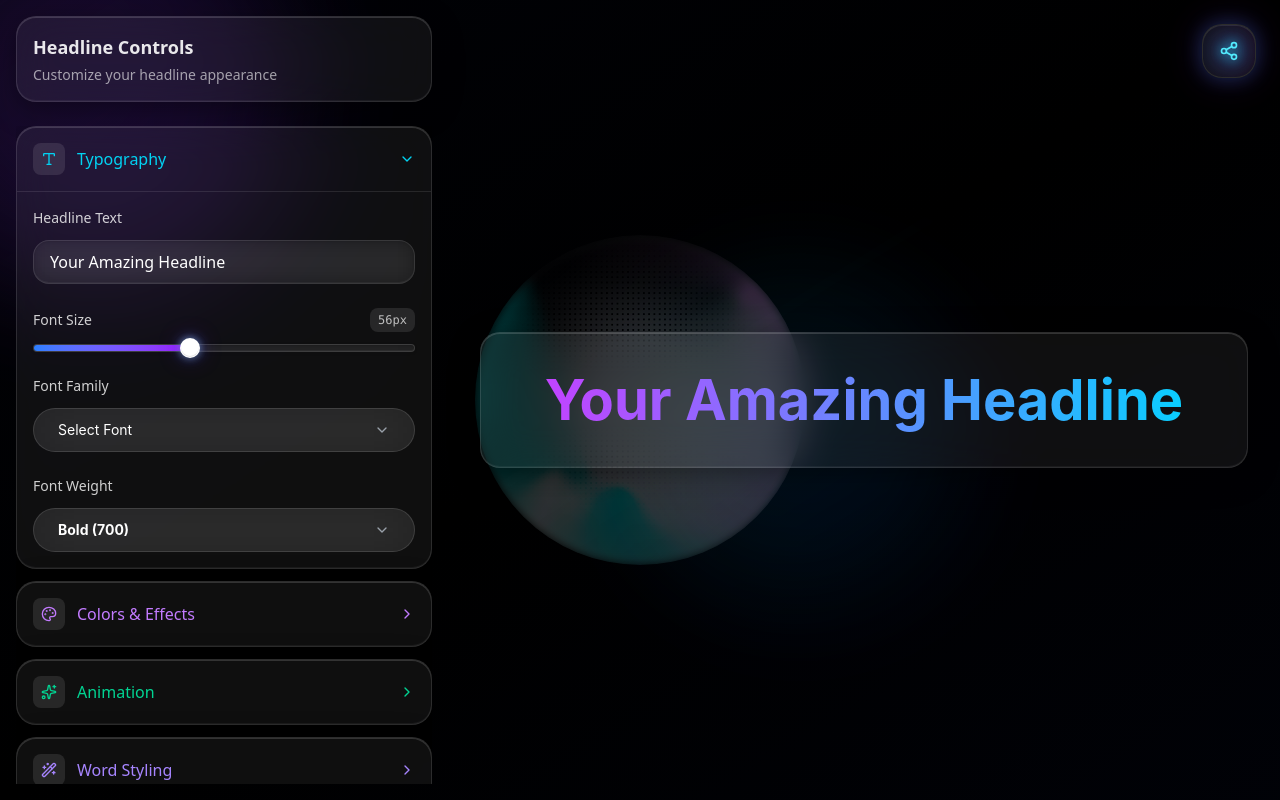
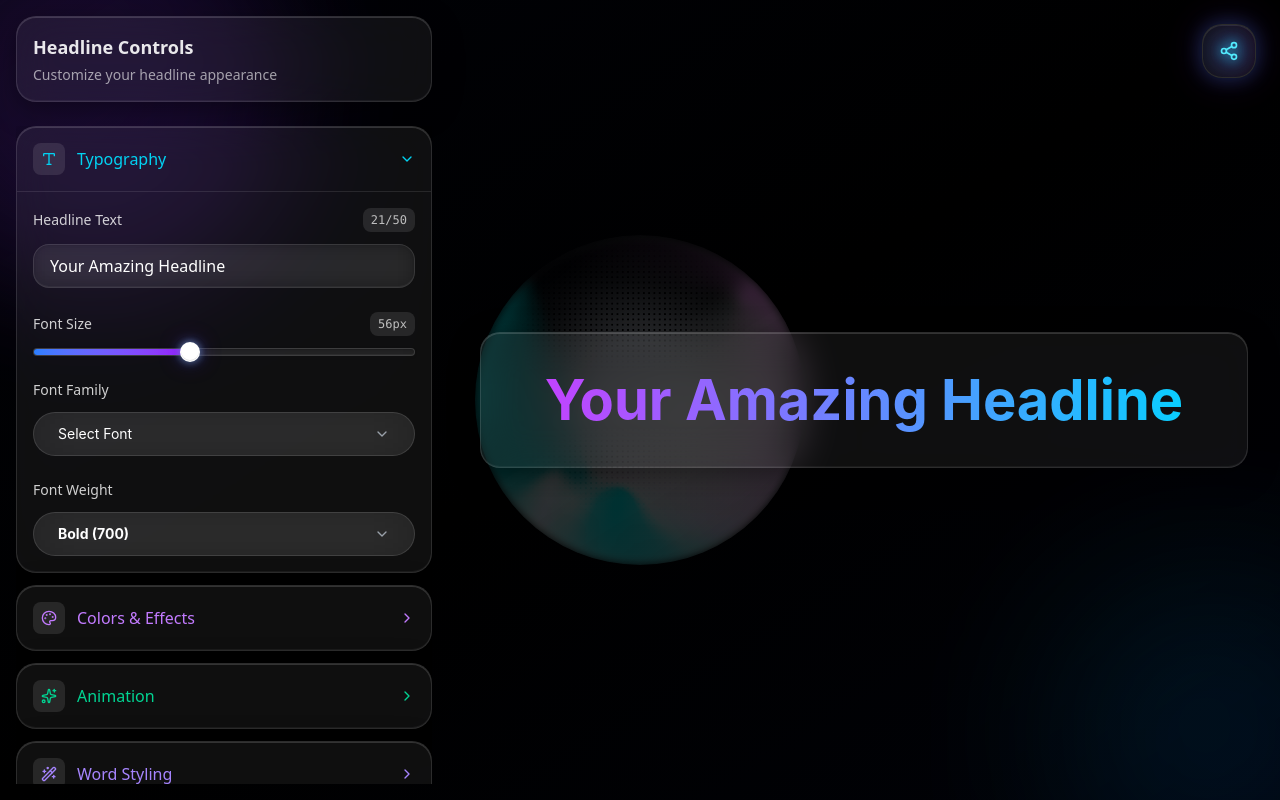
Before and after one commit to monir178/headline-widget, a React (Vite) app: page / in a window 1280 px wide. Built offline with nearby package versions, Linux system fonts and the light colour scheme.

Commit message:
fix: added character limit to headline text

```diff
--- a/src/App.tsx
+++ b/src/App.tsx
@@ -11,7 +11,7 @@ function App() {
       <div className="fixed inset-0 z-0">
         {/* Animated gradient orbs */}
         <div className="absolute -top-24 -left-24 w-96 h-96 bg-gradient-to-br from-purple-500/20 to-violet-600/20 rounded-full blur-3xl "></div>
-        <div className="absolute bottom-1/4 right-1/4 w-80 h-80 bg-gradient-to-br from-cyan-500/15 to-blue-600/15 rounded-full blur-3xl animate-pulse delay-1000"></div>
+        <div className="hidden md:block absolute -bottom-24 -right-24 w-80 h-80 bg-gradient-to-br from-cyan-500/15 to-blue-600/15 rounded-full blur-[90px] "></div>
       </div>
 
       {/* Siri Orb Background */}
--- a/src/components/HeadlineDisplay.tsx
+++ b/src/components/HeadlineDisplay.tsx
@@ -1,5 +1,7 @@
 import { motion } from "framer-motion";
 import { useHeadlineStore } from "@/store/headline-store";
+
+const MAX_CHARACTERS = 100;
 
 export const HeadlineDisplay = () => {
   const { settings } = useHeadlineStore();
@@ -173,6 +175,21 @@ export const HeadlineDisplay = () => {
 
     return (
       <div className="glass-panel p-4 lg:p-8 text-center">
+        {/* Character limit indicator */}
+        {text.length > MAX_CHARACTERS * 0.8 && (
+          <div className="mb-4 flex justify-center">
+            <div
+              className={`px-3 py-1 rounded-full text-xs font-medium transition-all duration-300 ${
+                text.length > MAX_CHARACTERS
+                  ? "bg-red-500/20 text-red-400 border border-red-500/30"
+                  : "bg-yellow-500/20 text-yellow-400 border border-yellow-500/30"
+              }`}>
+              {text.length > MAX_CHARACTERS
+                ? `⚠️ Text exceeds limit (${text.length}/${MAX_CHARACTERS})`
+                : `📝 Approaching limit (${text.length}/${MAX_CHARACTERS})`}
+            </div>
+          </div>
+        )}
         <div
           key={gradientKey}
           className="flex flex-wrap justify-center group"
@@ -358,6 +375,21 @@ export const HeadlineDisplay = () => {
   // Render with word styling
   return (
     <div className="glass-panel p-4 lg:p-8 text-center">
+      {/* Character limit indicator */}
+      {text.length > MAX_CHARACTERS * 0.8 && (
+        <div className="mb-4 flex justify-center">
+          <div
+            className={`px-3 py-1 rounded-full text-xs font-medium transition-all duration-300 ${
+              text.length > MAX_CHARACTERS
+                ? "bg-red-500/20 text-red-400 border border-red-500/30"
+                : "bg-yellow-500/20 text-yellow-400 border border-yellow-500/30"
+            }`}>
+            {text.length > MAX_CHARACTERS
+              ? `⚠️ Text exceeds limit (${text.length}/${MAX_CHARACTERS})`
+              : `📝 Approaching limit (${text.length}/${MAX_CHARACTERS})`}
+          </div>
+        </div>
+      )}
       <motion.h1
         key={`${fontKey}-${gradientKey}`}
         initial={{ opacity: 0 }}
--- a/src/components/TypographyControls.tsx
+++ b/src/components/TypographyControls.tsx
@@ -55,6 +55,8 @@ const fontWeights = [
   { value: 900, label: "Black (900)" },
 ];
 
+const MAX_CHARACTERS = 50;
+
 export const TypographyControls = () => {
   const { settings, updateSettings, updateTypography } = useHeadlineStore();
   const { text, typography } = settings;
@@ -63,18 +65,56 @@ export const TypographyControls = () => {
     <div className="space-y-6">
       {/* Text Content */}
       <div className="space-y-3">
-        <Label
-          htmlFor="headline-text"
-          className="text-sm font-medium text-white/80">
-          Headline Text
-        </Label>
+        <div className="flex items-center justify-between">
+          <Label
+            htmlFor="headline-text"
+            className="text-sm font-medium text-white/80">
+            Headline Text
+          </Label>
+          <div
+            className={`px-2 py-1 rounded-lg text-xs font-mono transition-colors ${
+              text.length > MAX_CHARACTERS
+                ? "bg-red-500/20 text-red-400"
+                : text.length > MAX_CHARACTERS * 0.8
+                ? "bg-yellow-500/20 text-yellow-400"
+                : "bg-white/10 text-white/70"
+            }`}>
+            {text.length}/{MAX_CHARACTERS}
+          </div>
+        </div>
         <Input
           id="headline-text"
           value={text}
-          onChange={(e) => updateSettings({ text: e.target.value })}
+          onChange={(e) => {
+            const newText = e.target.value;
+            if (newText.length <= MAX_CHARACTERS) {
+              updateSettings({ text: newText });
+            }
+          }}
           placeholder="Enter your amazing headline..."
-          className="text-base"
+          className={`text-base transition-colors ${
+            text.length > MAX_CHARACTERS
+              ? "border-red-500/50 focus:border-red-500"
+              : text.length > MAX_CHARACTERS * 0.8
+              ? "border-yellow-500/50 focus:border-yellow-500"
+              : ""
+          }`}
+          maxLength={MAX_CHARACTERS}
         />
+        {text.length > MAX_CHARACTERS * 0.8 && (
+          <p
+            className={`text-xs transition-colors ${
+              text.length > MAX_CHARACTERS ? "text-red-400" : "text-yellow-400"
+            }`}>
+            {text.length > MAX_CHARACTERS
+              ? `Character limit exceeded! Please reduce by ${
+                  text.length - MAX_CHARACTERS
+                } characters.`
+              : `Approaching character limit. ${
+                  MAX_CHARACTERS - text.length
+                } characters remaining.`}
+          </p>
+        )}
       </div>
 
       {/* Font Size */}
```
